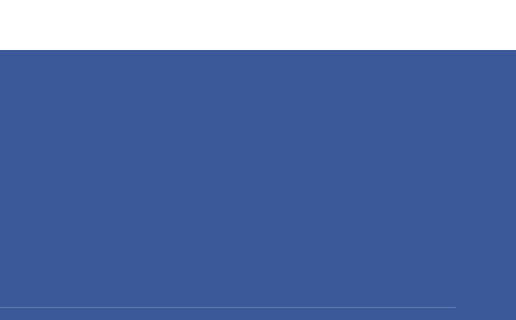
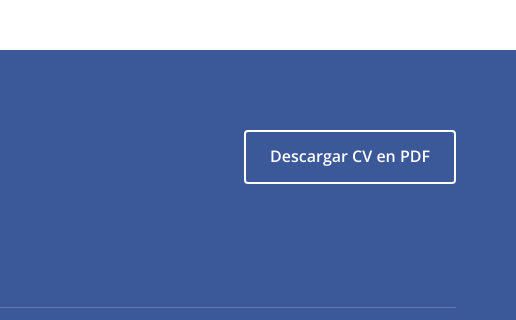
Before and after one commit to Edgardo-Lamas/Landin-portfolio, a plain HTML site: page index.html in a window 1280 px wide. Shown: the part 4659-4979 px from the top of the page, 764-1280 px from the left. Drawn offline with nearby package versions, Linux system fonts and the light colour scheme; placeholder pictures from the web are drawn by us.

Commit message:
Añadido borde blanco al botón 'Descargar CV' en el footer para mejor visibilidad

```diff
--- a/css/style.css
+++ b/css/style.css
@@ -737,6 +737,18 @@ body {
     color: var(--color-white);
 }
 
+.download-cv .btn-secondary {
+    border: 2px solid var(--color-white);
+    color: var(--color-white);
+    margin-top: 20px;
+    display: inline-block;
+}
+
+.download-cv .btn-secondary:hover {
+    background-color: var(--color-white);
+    color: var(--color-primary);
+}
+
 .copyright {
     text-align: center;
     padding-top: 20px;
```
